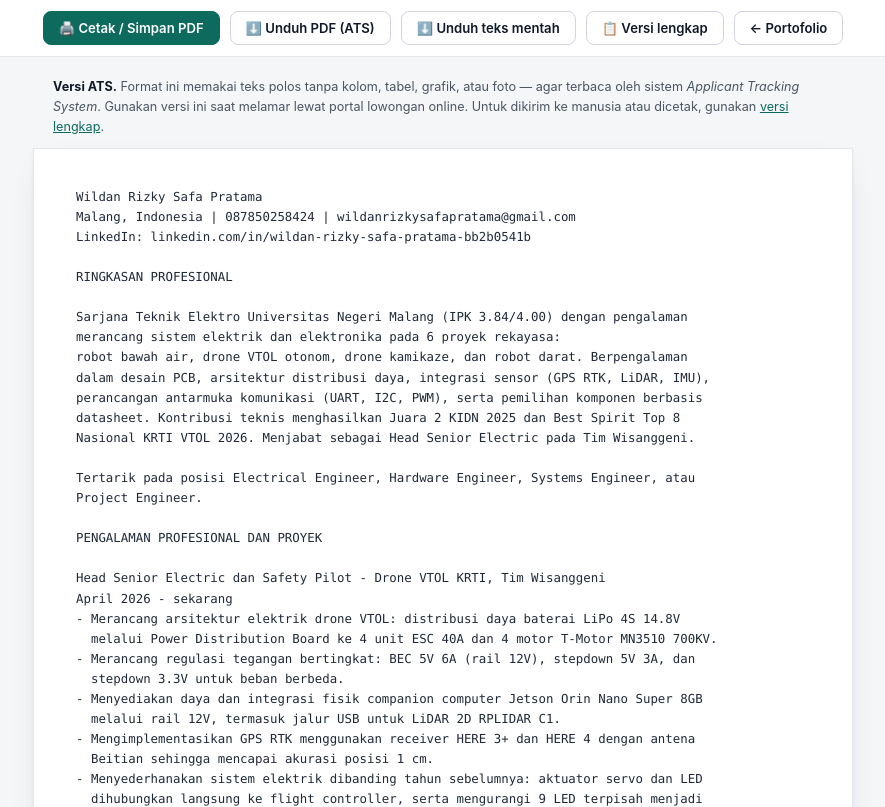
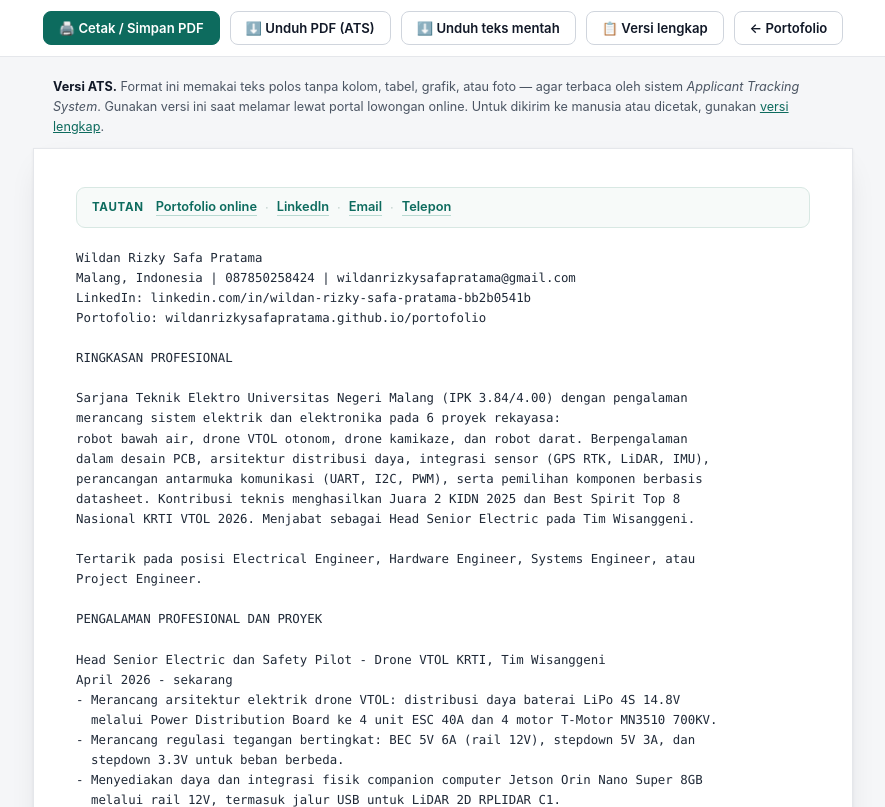
Before and after one commit to wildanrizkysafapratama/portofolio, a plain HTML site: page cv-ats.html in a window 1280 px wide. Shown: the top 807 px of the page, without its empty margins (197-1082 px from the left). Drawn offline with Linux system fonts and the light colour scheme.

Commit message:
Tambah tautan portofolio di CV

```diff
--- a/cv-ats.html
+++ b/cv-ats.html
@@ -40,9 +40,25 @@
     font-family:ui-monospace,SFMono-Regular,Consolas,"Courier New",monospace;
     font-size:.775rem; line-height:1.62; color:#1f2937; tab-size:2;
   }
+  .ats-links{
+    display:flex; flex-wrap:wrap; gap:8px; align-items:center;
+    margin:0 0 20px; padding:11px 15px; border-radius:9px;
+    background:#f7faf9; border:1px solid #d8e8e3;
+    font-size:.8rem;
+  }
+  .ats-links b{ color:#0d6b5e; font-size:.72rem; letter-spacing:.06em;
+                text-transform:uppercase; margin-right:4px; }
+  .ats-links a{
+    color:#0d6b5e; text-decoration:none; font-weight:600;
+    border-bottom:1px solid #b8d9d1; padding-bottom:1px;
+  }
+  .ats-links a:hover{ border-color:#0d6b5e; }
+  .ats-links .sep{ color:#c3d3ce; }
+
   @media (max-width:640px){
     .sheet{ margin:14px 10px 40px; padding:22px 16px; }
     pre{ font-size:.7rem; }
+    .ats-links{ font-size:.74rem; padding:9px 12px; }
   }
   @page{ size:A4; margin:12mm 13mm; }
   @media print{
@@ -50,6 +66,13 @@
     .bar, .hint{ display:none !important; }
     .sheet{ max-width:none; margin:0; padding:0; border:0; box-shadow:none; }
     pre{ font-size:8.3pt; line-height:1.5; color:#000; }
+    .ats-links{
+      font-size:7.6pt; padding:6pt 9pt; margin-bottom:11pt;
+      background:#f4faf8 !important; border:0.8pt solid #d8e8e3 !important;
+      -webkit-print-color-adjust:exact; print-color-adjust:exact;
+    }
+    .ats-links b{ color:#0d6b5e !important; font-size:6.8pt; }
+    .ats-links a{ color:#0d6b5e !important; }
   }
 </style>
 </head>
@@ -70,9 +93,22 @@
 </p>
 
 <main class="sheet">
+
+<div class="ats-links">
+  <b>Tautan</b>
+  <a href="https://wildanrizkysafapratama.github.io/portofolio/" target="_blank" rel="noopener">Portofolio online</a>
+  <span class="sep">·</span>
+  <a href="https://www.linkedin.com/in/wildan-rizky-safa-pratama-bb2b0541b/" target="_blank" rel="noopener">LinkedIn</a>
+  <span class="sep">·</span>
+  <a href="mailto:wildanrizkysafapratama@gmail.com">Email</a>
+  <span class="sep">·</span>
+  <a href="tel:+6287850258424">Telepon</a>
+</div>
+
 <pre>Wildan Rizky Safa Pratama
 Malang, Indonesia | 087850258424 | wildanrizkysafapratama@gmail.com
 LinkedIn: linkedin.com/in/wildan-rizky-safa-pratama-bb2b0541b
+Portofolio: wildanrizkysafapratama.github.io/portofolio
 
 RINGKASAN PROFESIONAL
 
```
Also changed, not shown: cv.html (+2 -1 lines), CV_ATS_Wildan_Rizky_Safa_Pratama.txt, 2 other files.
